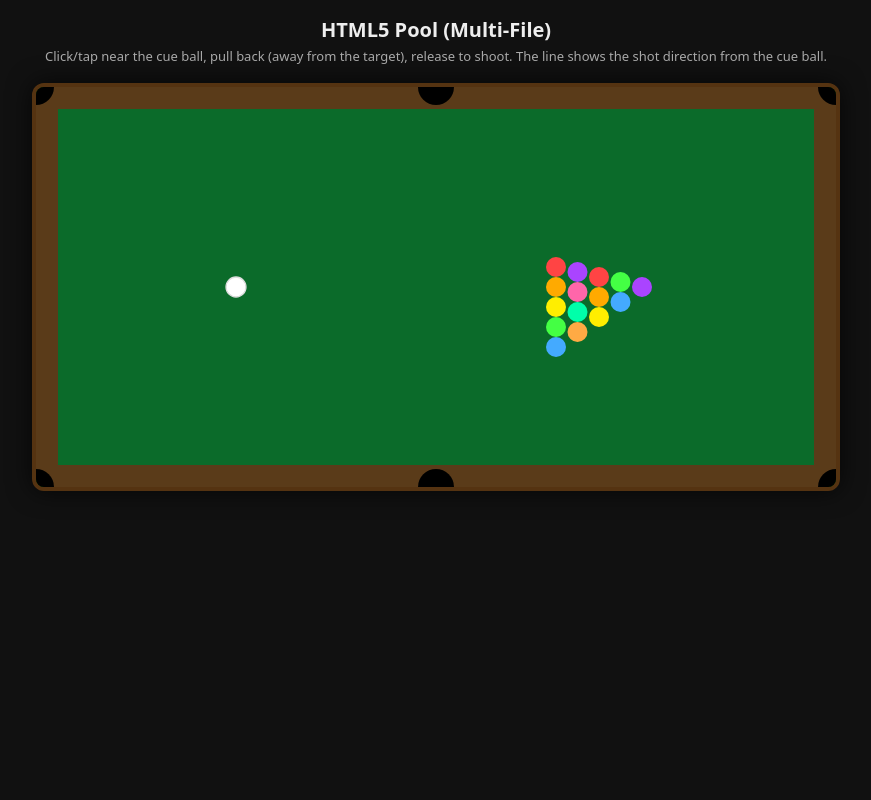
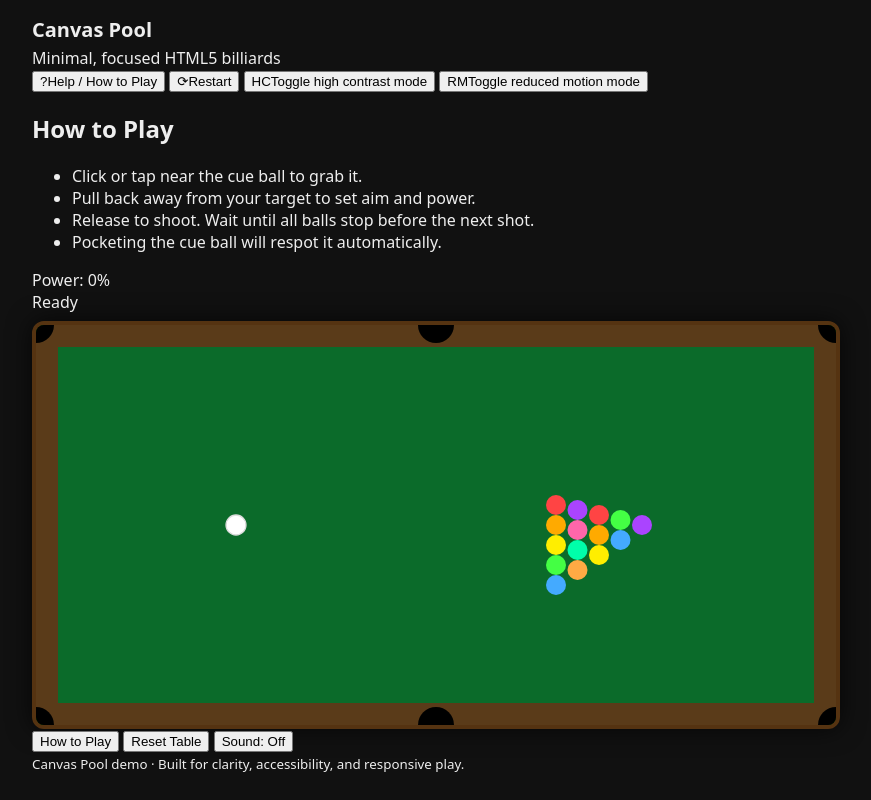
Before and after one commit to nickth3man/html5-pool-game-single-file, a plain HTML site: page index.html in a window 1280 px wide. Shown: the whole page, without its empty margins (204-1075 px from the left). Drawn offline with Linux system fonts and the light colour scheme.

Commit message:
Add semantic layout, app shell, HUD and controls placeholders

```diff
--- a/index.html
+++ b/index.html
@@ -2,16 +2,67 @@
 <html lang="en">
 <head>
   <meta charset="UTF-8" />
-  <meta name="viewport" content="width=device-width, initial-scale=1.0" />
   <title>HTML5 Pool Game</title>
   <link rel="stylesheet" href="style.css" />
 </head>
 <body>
-  <h1>HTML5 Pool (Multi-File)</h1>
-  <p>Click/tap near the cue ball, pull back (away from the target), release to shoot. The line shows the shot direction from the cue ball.</p>
-  <div id="gameWrapper">
-    <canvas id="poolCanvas" width="800" height="400"></canvas>
+  <div class="app-shell">
+    <header class="app-header">
+      <div class="brand">
+        <h1 class="app-title">Canvas Pool</h1>
+        <span class="app-subtitle">Minimal, focused HTML5 billiards</span>
+      </div>
+      <div class="app-tools" aria-label="Global controls">
+        <button id="btn-help" class="icon-btn" type="button">?<span class="sr-only">Help / How to Play</span></button>
+        <button id="btn-restart" class="icon-btn" type="button">&#10227;<span class="sr-only">Restart</span></button>
+        <button id="btn-high-contrast" class="icon-btn" type="button">HC<span class="sr-only">Toggle high contrast mode</span></button>
+        <button id="btn-reduced-motion" class="icon-btn" type="button">RM<span class="sr-only">Toggle reduced motion mode</span></button>
+      </div>
+    </header>
+
+    <main class="app-main" aria-label="Game area">
+      <section class="info" aria-labelledby="how-to-title">
+        <h2 id="how-to-title">How to Play</h2>
+        <ul class="howto-list">
+          <li>Click or tap near the cue ball to grab it.</li>
+          <li>Pull back away from your target to set aim and power.</li>
+          <li>Release to shoot. Wait until all balls stop before the next shot.</li>
+          <li>Pocketing the cue ball will respot it automatically.</li>
+        </ul>
+      </section>
+
+      <section class="game-section">
+        <div class="game-wrapper" aria-label="Pool table">
+          <div class="hud-strip" aria-live="polite" aria-atomic="true">
+            <div class="hud-power" id="hud-power">Power: 0%</div>
+            <div class="hud-status" id="hud-status">Ready</div>
+          </div>
+          <div id="gameWrapper" class="canvas-frame">
+            <canvas id="poolCanvas" width="800" height="400"></canvas>
+          </div>
+        </div>
+      </section>
+
+      <section class="controls-panel" aria-label="Game controls and accessibility">
+        <div class="controls-row">
+          <button id="btn-help-text" type="button" class="primary-btn">How to Play</button>
+          <button id="btn-reset-table" type="button" class="secondary-btn">Reset Table</button>
+          <button id="btn-toggle-sound" type="button" class="secondary-btn">Sound: Off</button>
+        </div>
+        <div id="help-panel" class="help-panel" hidden>
+          <h3>Quick Tips</h3>
+          <p>Drag back from the cue ball to aim and set power, then release to shoot. Works with mouse or touch.</p>
+        </div>
+      </section>
+    </main>
+
+    <footer class="app-footer">
+      <small>Canvas Pool demo &middot; Built for clarity, accessibility, and responsive play.</small>
+    </footer>
+
+    <div id="aria-status" class="sr-only" aria-live="polite" aria-atomic="true"></div>
   </div>
+
   <script src="game.js"></script>
 </body>
 </html>
```
